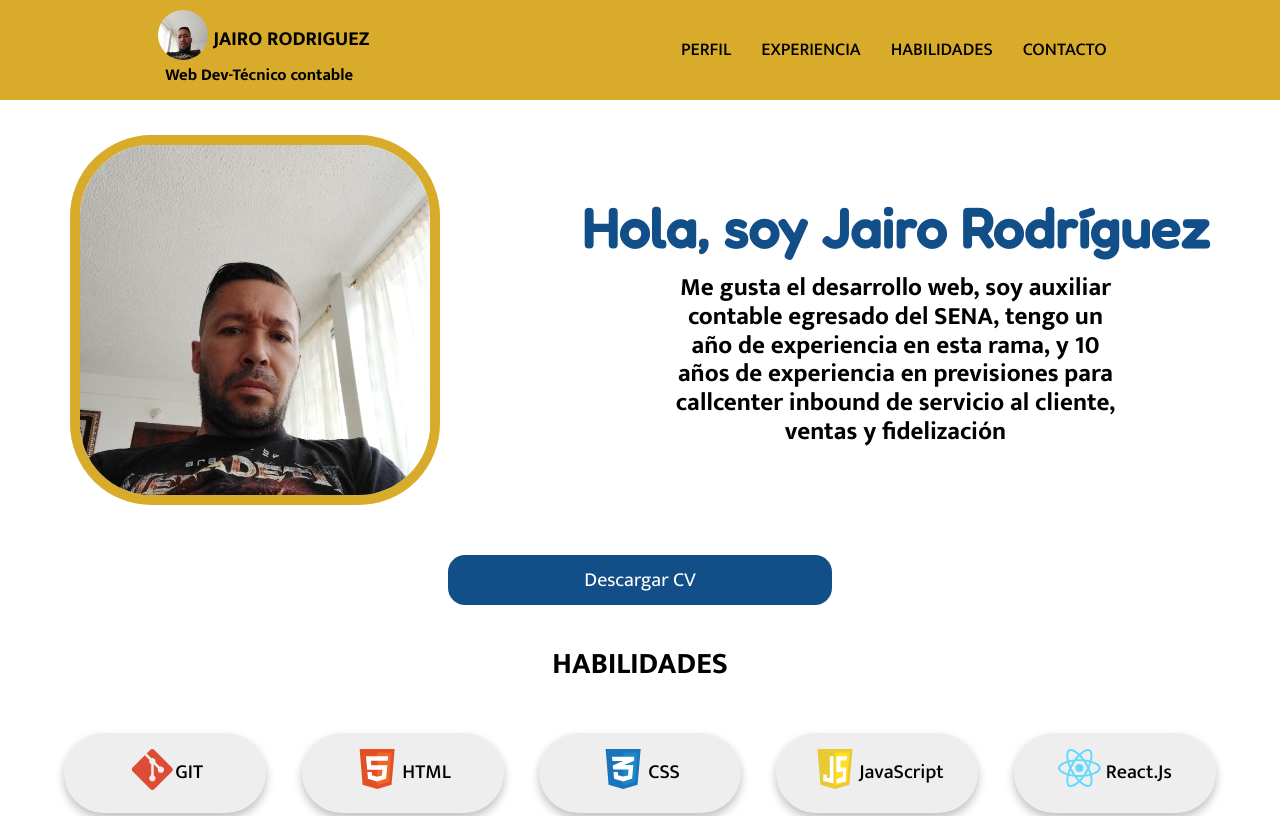
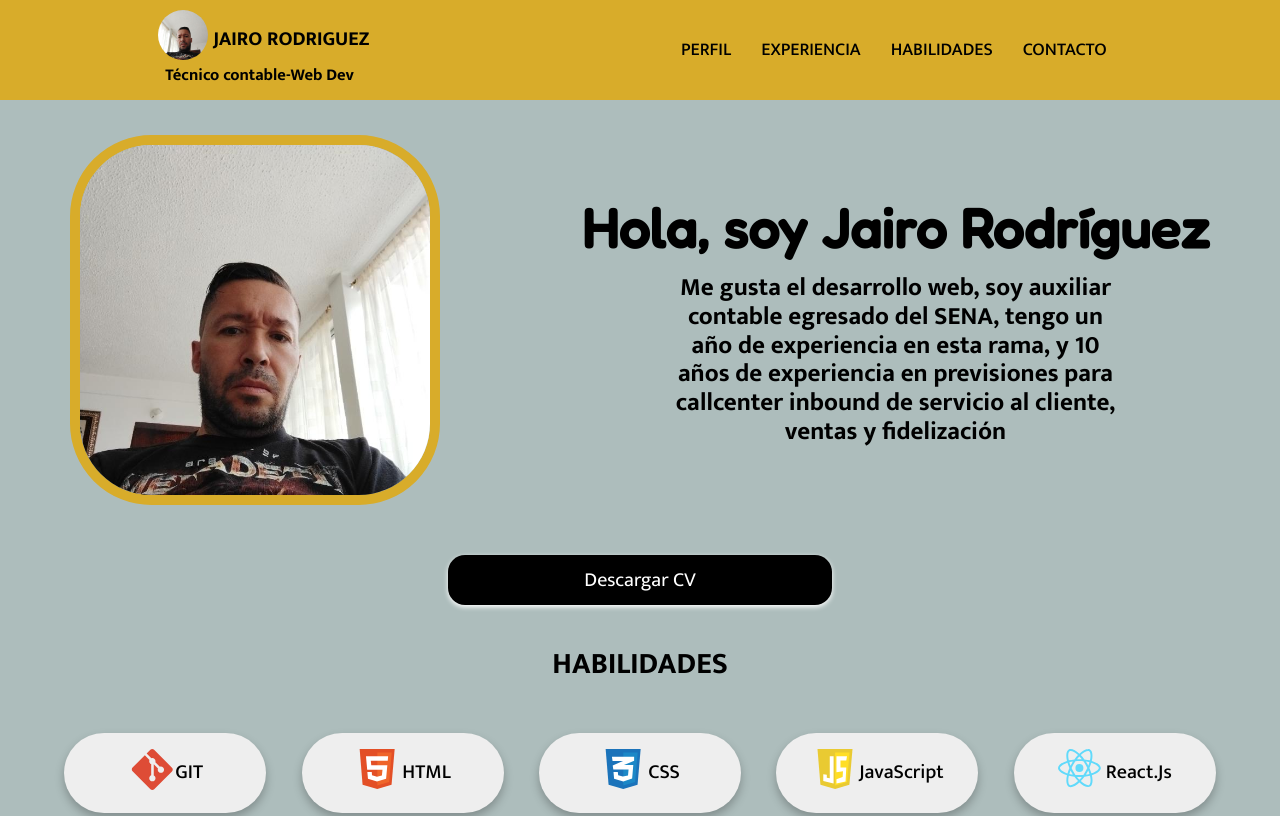
Before and after one commit to Betto2021/miPortafolio, a plain HTML site: page index.html in a window 1280 px wide. Shown: the top 816 px of the page. Drawn offline with Linux system fonts and the light colour scheme.

Commit message:
Add files via upload

```diff
--- a/index.html
+++ b/index.html
@@ -30,7 +30,7 @@
             <a href="./index.html" class="logo-pal">
                 <img src="./images/jr.jpg" alt="imagen JR" class="img-pal" width="50" height="50" />
                 <h4 class="nombre">JAIRO RODRIGUEZ</h4>
-                <h5 class="profesion">Web Dev-Técnico contable</h5>
+                <h5 class="profesion">Técnico contable-Web Dev</h5>
             </a>
             <button class="hamburguesa" aria-label="abrir menu"><img id="abrir" src="./images/menu.png" alt="abrir menu"></button>
 
@@ -73,7 +73,7 @@
             <li class="skills-items"><img src="./images/icon-skills/react-2.svg" alt="react" class="skill-icons">React.Js</li>
             <li class="skills-items"><img src="./images/icon-skills/redux.svg" alt="redux">Redux</li>
             <li class="skills-items"><img src="./images/icon-skills/microsoft-sql-server-2000.svg" alt="sql">SQL</li>
-            <li class="skills-items"><img src="./images/icon-skills/nodejs-icon.svg" alt "node">NodeJS</li>
+            <li class="skills-items"><img src="./images/icon-skills/nodejs-icon.svg" alt="node">NodeJS</li>
 
 
         </ul>
--- a/index.js
+++ b/index.js
@@ -147,6 +147,7 @@ telegram.addEventListener('click', () => {
 
 //Llamado al contacto por ln
 linkedin.addEventListener('click', () => {
+
     while (socCont.firstChild) {
         socCont.removeChild(socCont.firstChild);
     }
--- a/styles.css
+++ b/styles.css
@@ -1,6 +1,6 @@
 :root {
     --colortema: #fff;
-    --colorprincipal: #124f88;
+    --colorprincipal: #000;
     --colorsecundario: rgb(216, 172, 42);
     --colortxtinv: #fff;
     --colortxtinv2: rgb(173, 189, 188);
@@ -23,7 +23,7 @@ section[id] {
 
 body {
     font-family: 'Mukta', sans-serif;
-    background-color: var(--colortema);
+    background-color: var(--colortxtinv2);
     color: var(--colortxtnorm);
     padding-top: 110px;
 }
```
